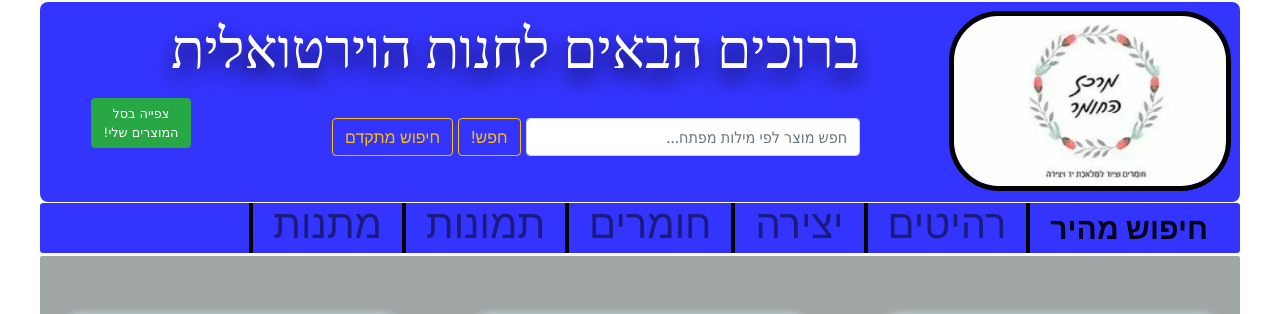
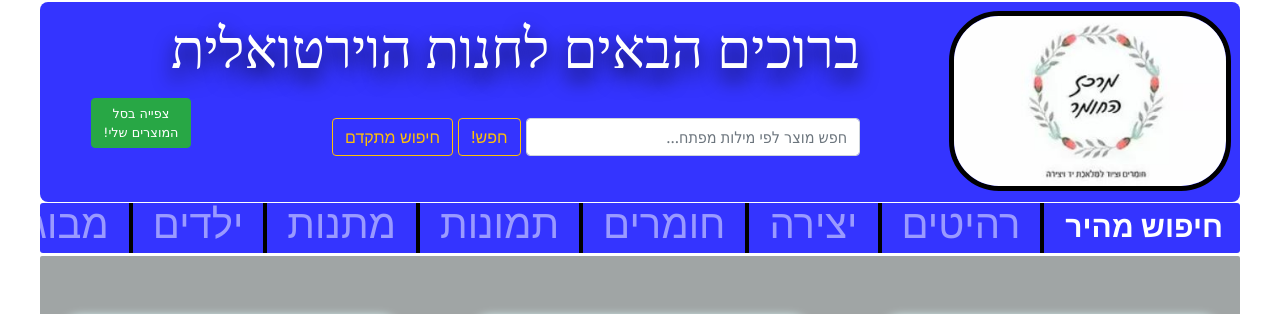
Before and after one commit to roi-isr/MerkazHachomer, a React (Create React App) app: page /virtual-store in a window 1280 px wide. Shown: the top 314 px of the page. Built offline with nearby package versions, Linux system fonts and the light colour scheme; grey boxes are pictures that could not be loaded.

Commit message:
Roi's update

```diff
--- a/src/project-files/roi-folder/VirtualStore/header/Header.css
+++ b/src/project-files/roi-folder/VirtualStore/header/Header.css
@@ -5,13 +5,15 @@
     margin: auto;
     margin-top: 2px;
     border-radius: 8px;
-
 }
 
 .vs-search-nav{
     display: flex;
     flex-flow: row;
-    padding:20px;
+    padding:0px;
+    padding-right: 20px;
+    overflow-x: auto;
+    overflow-y: hidden;
 }
 
 .vs-search-nav>li{
@@ -27,6 +29,7 @@
 .vs-fast-search-txt{
     font-size: 30px;
     font-weight: bold;
+    padding:1px;
 }
 
 .vs-ver-line{
@@ -47,8 +50,7 @@
     border-radius: 3px;
     display: flex;
     flex-flow: row;
-    overflow-x: auto;
-    overflow-y: hidden;
+
 }
 
 .vs-search-options{
@@ -117,21 +119,21 @@
     margin-left: 5px;
 }
 
-.vs-nav::-webkit-scrollbar{
+.vs-search-nav::-webkit-scrollbar{
     width: 8px;
     height: 5px;
 }
 
-.vs-nav::-webkit-scrollbar-thumb{
+.vs-search-nav::-webkit-scrollbar-thumb{
     background:teal;
     border-radius: 10px;
 }
 
-.vs-nav::-webkit-scrollbar-track{
+.vs-search-nav::-webkit-scrollbar-track{
     box-shadow: inset 0 0 7px gray;
     border-radius: 20px;
 }
 
-.vs-nav::-webkit-scrollbar-thumb:hover{
+.vs-search-nav::-webkit-scrollbar-thumb:hover{
     background: rgb(2, 160, 160)
 }
--- a/src/project-files/roi-folder/VirtualStore/header/Header.jsx
+++ b/src/project-files/roi-folder/VirtualStore/header/Header.jsx
@@ -4,36 +4,39 @@ import logo from "../../static-files/merkaz_hachomer_logo.JPG";
 import FormBox from "../items_layout/FormBox/FormBox";
 
 
+const NavItem = (props) => {
+    return (
+        <li className={"nav-item" + (props.isActive === props.index ? " active" : "")}>
+            <div className="nav-link" onClick={props.activate}>{props.item}</div>
+            {props.VerticalLine}
+        </li>
+    );
+}
+
 const SearchNav = () => {
+    const [isActive, setIsActive] = useState(null); // React Hooks syntax
+    const [navItems, setNavItems] = useState(["רהיטים", "יצירה", "חומרים", "תמונות", "מתנות", "ילדים", "מבוגרים", "פנאי","לימודים"]); // React Hooks syntax
+    const VerticalLine =
+        <div className="vs-ver-line" />;
 
-    const VerticalLine =
-        <div className="vs-ver-line" />
+    const activate = (index) => {
+        setIsActive(index)
+    }
 
     return (
-        <nav className="navbar navbar-light vs-nav">
+        <nav className="navbar-dark vs-nav">
             <div className="navbar-brand vs-fast-search-txt" href="#">חיפוש מהיר</div>
             {VerticalLine}
             <ul className="navbar-nav vs-search-nav">
-                <li className="nav-item">
-                    <div className="nav-link">רהיטים</div>
-                    {VerticalLine}
-                </li>
-                <li className="nav-item">
-                    <div className="nav-link">יצירה</div>
-                    {VerticalLine}
-                </li>
-                <li className="nav-item">
-                    <div className="nav-link">חומרים</div>
-                    {VerticalLine}
-                </li>
-                <li className="nav-item">
-                    <div className="nav-link">תמונות</div>
-                    {VerticalLine}
-                </li>
-                <li className="nav-item">
-                    <div className="nav-link">מתנות</div>
-                    {VerticalLine}
-                </li>
+                {navItems.map((item, index) =>
+                    <NavItem
+                        isActive={isActive}
+                        item={navItems[index]}
+                        VerticalLine={VerticalLine}
+                        activate={() => activate(index)}
+                        index={index}
+                    />
+                )}
             </ul>
         </nav>
     );
--- a/src/project-files/roi-folder/VirtualStore/items_layout/FormBox/FormBox.css
+++ b/src/project-files/roi-folder/VirtualStore/items_layout/FormBox/FormBox.css
@@ -8,6 +8,7 @@
  top:0;
  left: 0;
  text-align: center;
+
 }
 
 .vs-item-amount{
```
